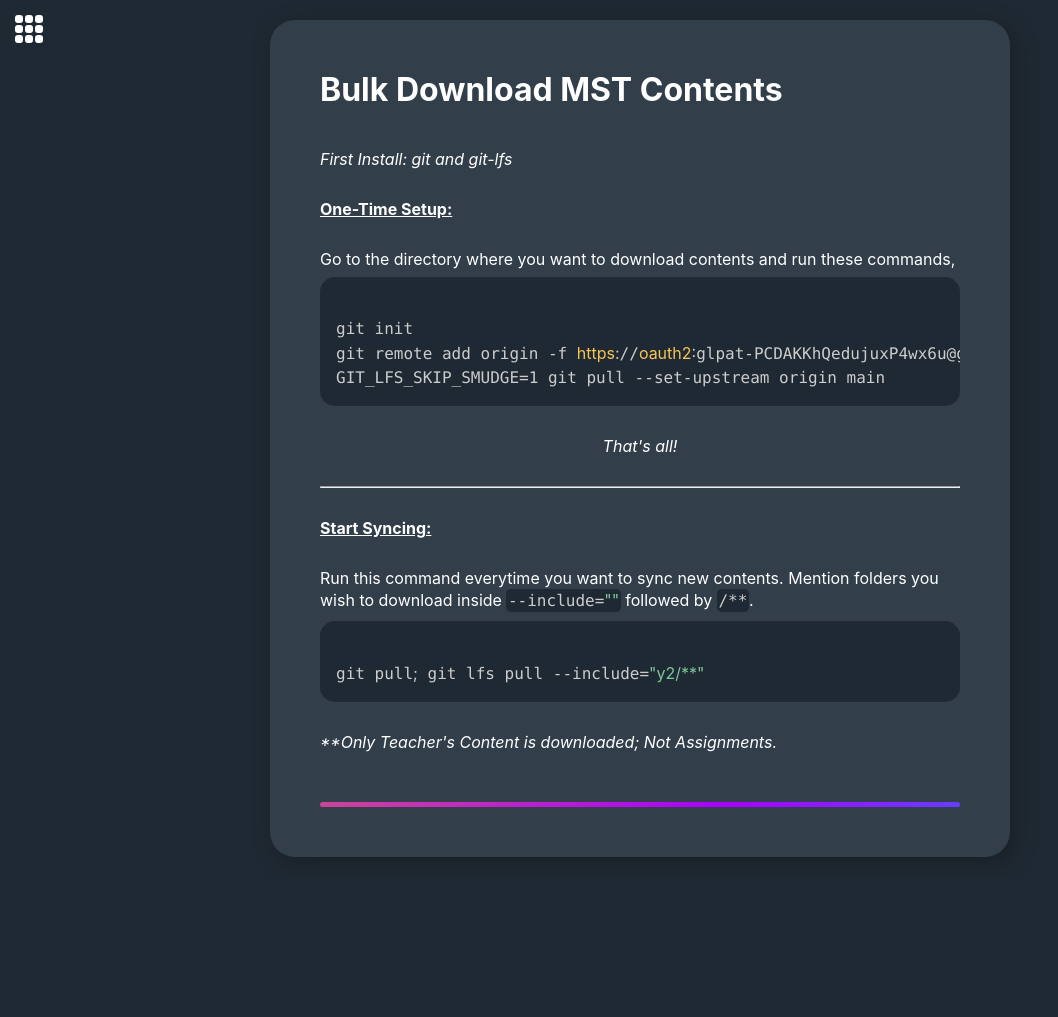
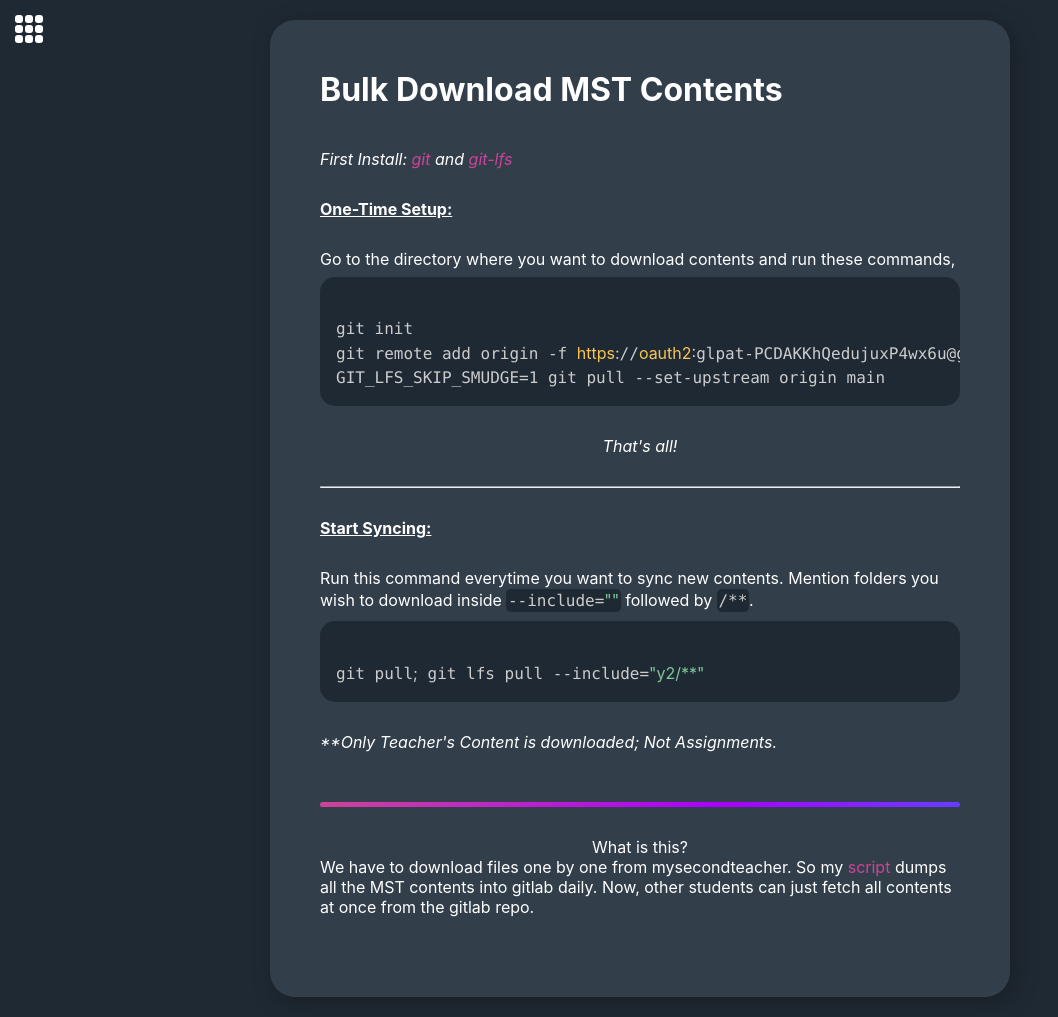
Before and after one commit to Prabesh01/icpmap, a Flask app: page /mst in a window 1280 px wide. Shown: the whole page, without its empty margins (0-1058 px from the left). Before the commit the page ends 857 px from the top, so only its background shows below. Run offline with Flask 3, Linux system fonts and the light colour scheme; data that the repository does not hold is empty; parts of the project's set-up code (start-up, migrations or seed data) failed here and were passed over; some libraries are stand-ins or nearby versions; some web fonts are replaced.

Commit message:
mst tool described

```diff
--- a/web/templates/mst_/index.html
+++ b/web/templates/mst_/index.html
@@ -188,7 +188,7 @@ li {
     <body class="dark">
         <div class="article">
           <h1 class="title">Bulk Download MST Contents</h1>
-          <p><em>First Install: <a style="color: white" href="https://git-scm.com/downloads" target="_blank">git</a> and <a style="color: white" href="https://git-lfs.com/" target="_blank">git-lfs</a></em></p>
+          <p><em>First Install: <a style="color:#cc4499" href="https://git-scm.com/downloads" target="_blank">git</a> and <a style="color:#cc4499" href="https://git-lfs.com/" target="_blank">git-lfs</a></em></p>
           <p><b><u>One-Time Setup:</u></b></p>
 
           <p>Go to the directory where you want to download contents and run these commands,</p>
@@ -205,6 +205,9 @@ GIT_LFS_SKIP_SMUDGE=1 git pull --set-upstream origin main</code></pre>
 git pull; git lfs pull --include="y2/**"</code></pre>
 <p><em>**Only Teacher's Content is downloaded; Not Assignments.</em></p>
       <div class="gradient-stripe"></div>
+      <p class="centered">
+        What is this? </p>
+<span style="color: white;">We have to download files one by one from mysecondteacher. So my <a href="https://github.com/Prabesh01/icpmap/blob/main/mst-automation/files_download.py" style="color:#cc4499" target="_blank">script</a> dumps all the MST contents into gitlab daily. Now, other students can just fetch all contents at once from the gitlab repo.</p>
       {% if tree %}
           <p class="centered">
           Folder Structure: </p>
```
